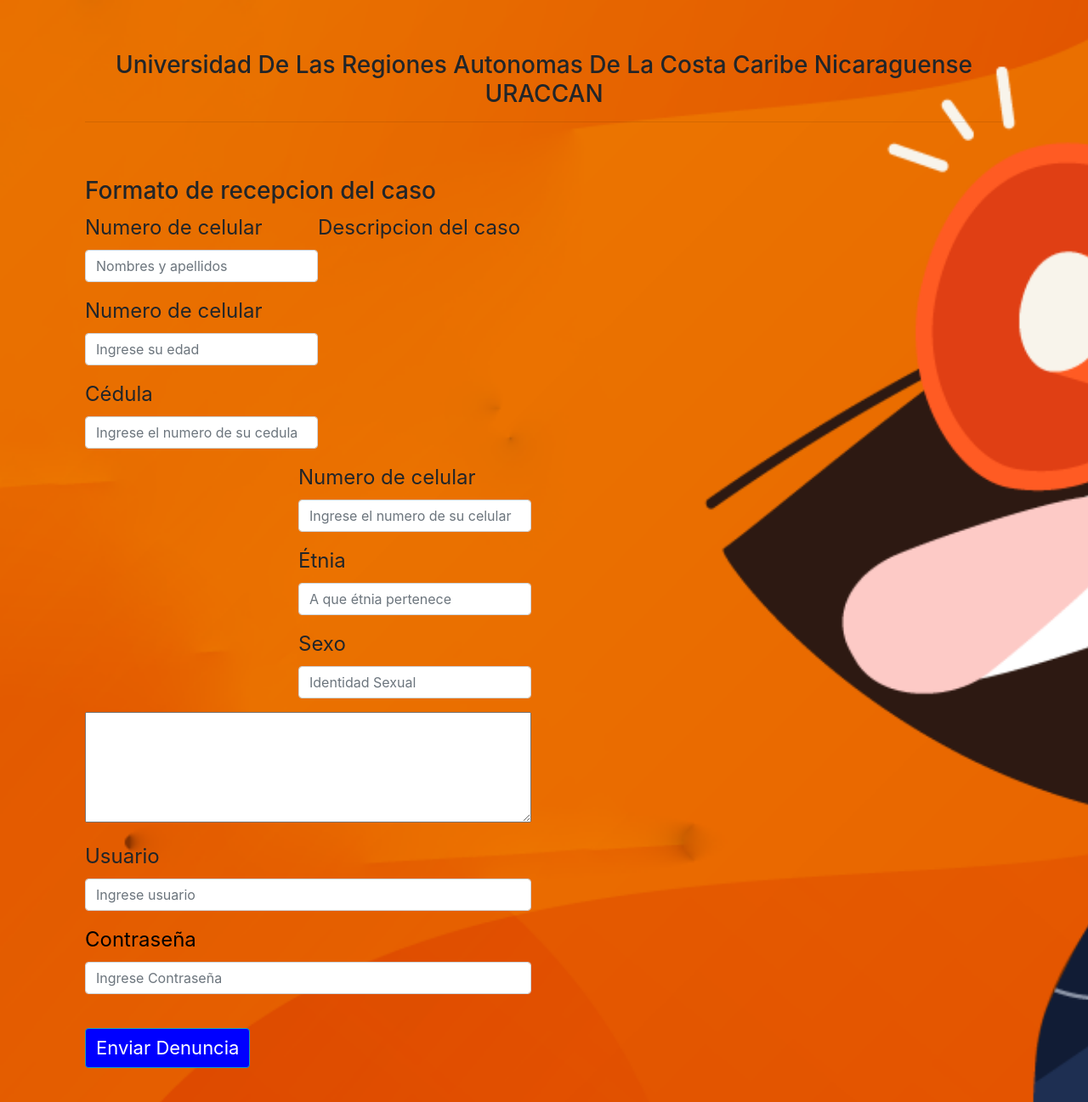
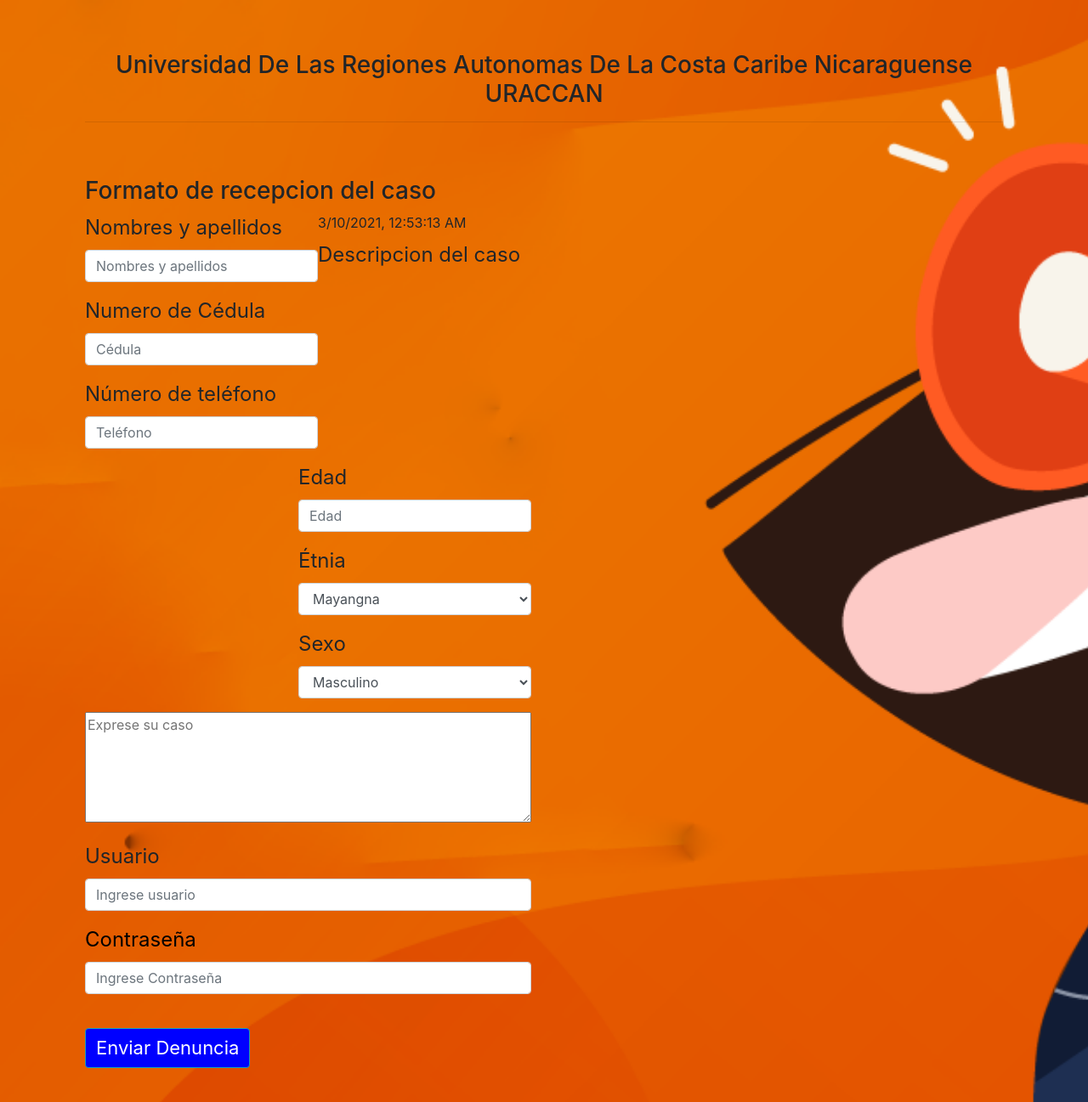
Before and after one commit to Anier-98/Plataforma_violencia, a PHP site: page /Denuncia.php in a window 1280 px wide. Shown: the top 1297 px of the page at 85% size. Run offline with PHP 8.4, Linux system fonts and the light colour scheme; some libraries are stand-ins or nearby versions.

Commit message:
FECHA JS

```diff
--- a/Denuncia.php
+++ b/Denuncia.php
@@ -13,7 +13,7 @@ include("conexion.php");
            }
            else
            {
-                $query = "SELECT * FROM usuarios WHERE Nombre = :usuario AND contrasena = :password";
+                $query = "SELECT * FROM usuarios WHERE N_carnet = :usuario AND contrasena = :password";
                 $statement = $connect->prepare($query);
                 $statement->execute(
                      array(
@@ -84,16 +84,16 @@ include("conexion.php");
 
                 <div style="display:inline-block;float:left;">
                 <div class="form-group">
-                <label for="Numero de celular" style= "font-size: 24px;">Numero de celular</label>
-                <input type="text" name="nombres" class="form-control" placeholder="Nombres y apellidos" />
+                <label for="" style= "font-size: 24px;">Nombres y apellidos</label>
+                <input type="text" name="nombres" class="form-control" style="width:100%;" placeholder="Nombres y apellidos" />
                 </div>
                 <div class="form-group">
-                <label for="Numero de celular" style= "font-size: 24px;">Numero de celular</label>
-                <input type="text" name="Edad" class="form-control" placeholder="Ingrese su edad" />
+                <label for="" style= "font-size: 24px;">Numero de Cédula</label>
+                <input type="text" name="cedula" class="form-control" placeholder="Cédula" />
                </div>
                <div class="form-group">
-               <label for="Cedula" style= "font-size: 24px;">Cédula</label>
-               <input type="text" name="Cedula" class="form-control" placeholder="Ingrese el numero de su cedula" />
+               <label for="Cedula" style= "font-size: 24px;">Número de teléfono</label>
+               <input type="number" name="Celular" class="form-control" placeholder="Teléfono" />
                </div>
 
                 </div>
@@ -101,22 +101,37 @@ include("conexion.php");
 
                 <div style="display:inline-block;float:right;">
                 <div class="form-group">
-               <label for="Numero de celular" style= "font-size: 24px;">Numero de celular</label>
-               <input type="text" name="Numero de celular" class="form-control" placeholder="Ingrese el numero de su celular" />
+               <label for="" style= "font-size: 24px;">Edad</label>
+               <input type="number" name="edad" class="form-control" placeholder="Edad" />
 			</div>
                 <div class="form-group">
                     <label for="Étnia" style= "font-size: 24px;">Étnia</label>
-                    <input type="text" name="Etnia" class="form-control" placeholder="A que étnia pertenece" />
+                    <select name="etnia" id="etn" class="form-control">
+                     <option value="Mayangna">Mayangna</option>
+                     <option value="Miskito">Miskito</option>
+                     <option value="Mestizo">Mestizo</option>
+                     <option value="Creoles">Creoles</option>
+                     <option value="O">Otro</option>
+                </select>
 				</div>
                     <div class="form-group">
                <label for="Sexo" style= "font-size: 24px;">Sexo</label>
-               <input type="text" name="Sexo" class="form-control" placeholder="Identidad Sexual" />
+
+                <select name="sexo" id="set" class="form-control">
+                     <option value="M">Masculino</option>
+                     <option value="F">Femenino</option>
+                     <option value="O">Otro</option>
+                </select>
+
+
+              <!-- <input type="text" name="Sexo" class="form-control" placeholder="Sexo" />  -->
 				</div>
                 </div>
 
                     <div class="form-group">
-    <label for="Descripcion del caso" style= "font-size: 24px;">Descripcion del caso</label>
-    <textarea style= "width: 100%; height: 130px"></textarea>
+                         <label for="" id="lbf" ></label>
+    <label for="Descripcion del caso"  style= "font-size: 24px;">Descripcion del caso</label>
+    <textarea name="caso" style= "width: 100%; height: 130px" placeholder="Exprese su caso"></textarea>
 				</div>
                 <div class="form-group">
     <label for="Usuario" style= "font-size: 24px;">Usuario</label>
@@ -147,9 +162,11 @@ include("conexion.php");
 <!-- Bootstrap core JavaScript
     ================================================== -->
 <!-- Placed at the end of the document so the pages load faster -->
-
 <script>window.jQuery || document.write('<script src="assets/js/vendor/jquery-slim.min.js"><\/script>')</script>
 <script src="assets/js/vendor/popper.min.js"></script>
 <script src="dist/js/bootstrap.min.js"></script>
+<script src="js/dt.js">
+
+</script>
 </body>
 </html>
--- /dev/null
+++ b/js/dt.js
@@ -0,0 +1,3 @@
+var fc= new Date().toLocaleString();
+console.log(fc);
+var dd = document.getElementById("lbf").innerHTML = fc;
```
